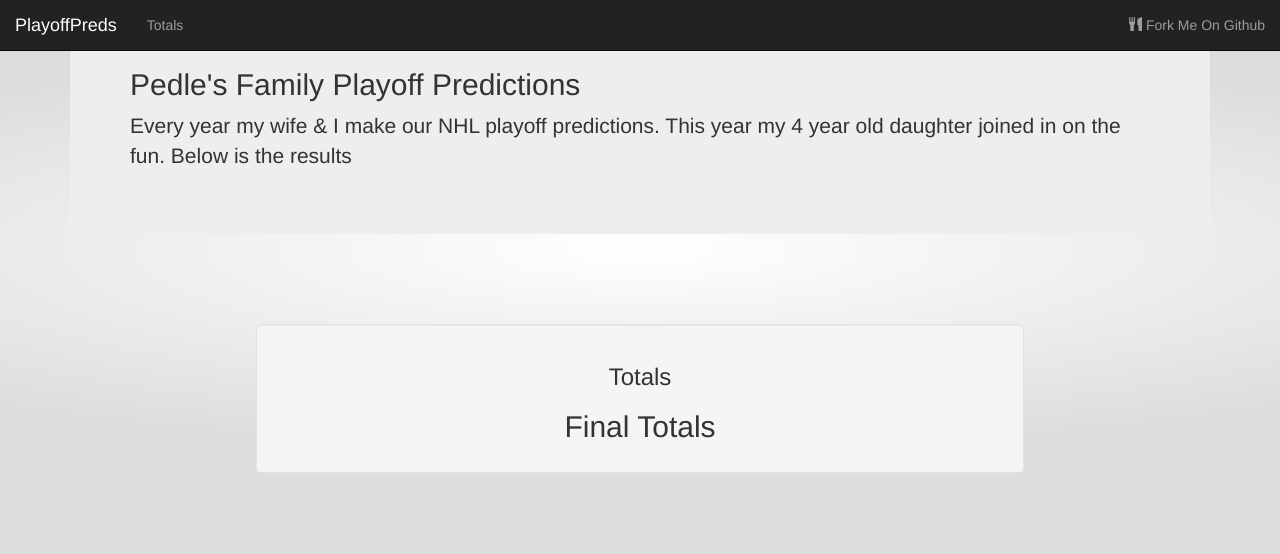
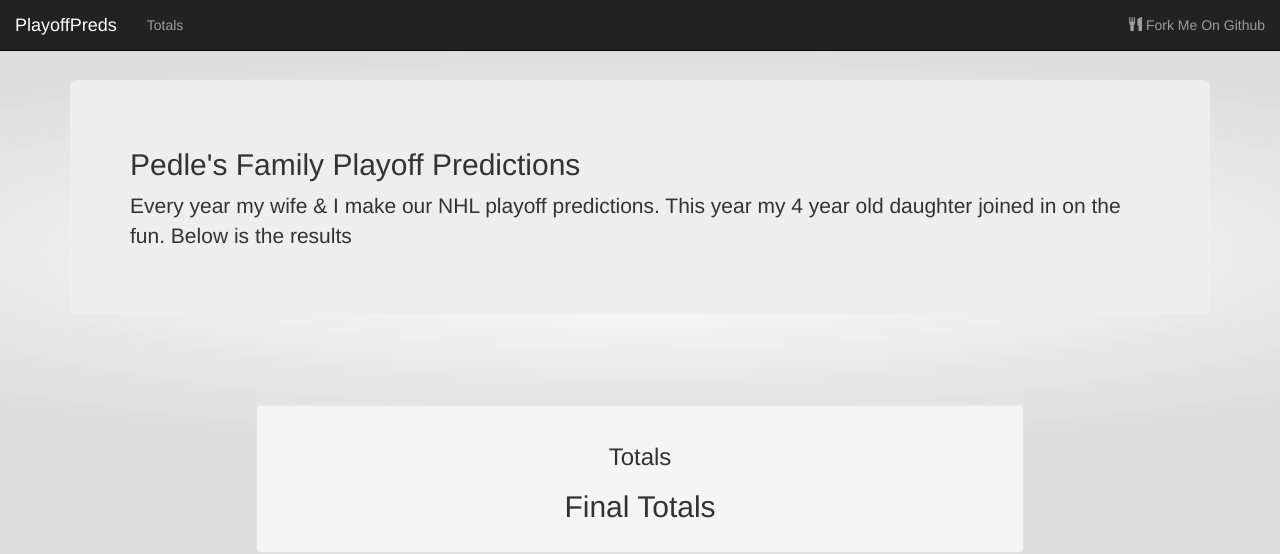
Before and after one commit to pzelnip/playoffpreds, a Flask app: template templates/nhl.mako in a window 1280 px wide. Shown: the top 554 px of the page. Run offline with Flask 2, Linux system fonts and the light colour scheme; the template is opened without the code that fills it, so the values that code supplies are empty; some libraries are stand-ins or nearby versions.

Commit message:
Fixed navbar issue drawing over jumbotron

```diff
--- a/templates/nhl.mako
+++ b/templates/nhl.mako
@@ -31,7 +31,7 @@ ${main()}
     ${navbar_render(rounds)}
 
     <div class="container">
-        <div class="jumbotron">
+        <div class="jumbotron" style="margin-top: 80px;">
             <h2>Pedle's Family Playoff Predictions</h2>
             <p>Every year my wife & I make our NHL playoff predictions.  This year my 4 year old daughter joined in on the fun.  Below is the results</p>
         </div>
```
